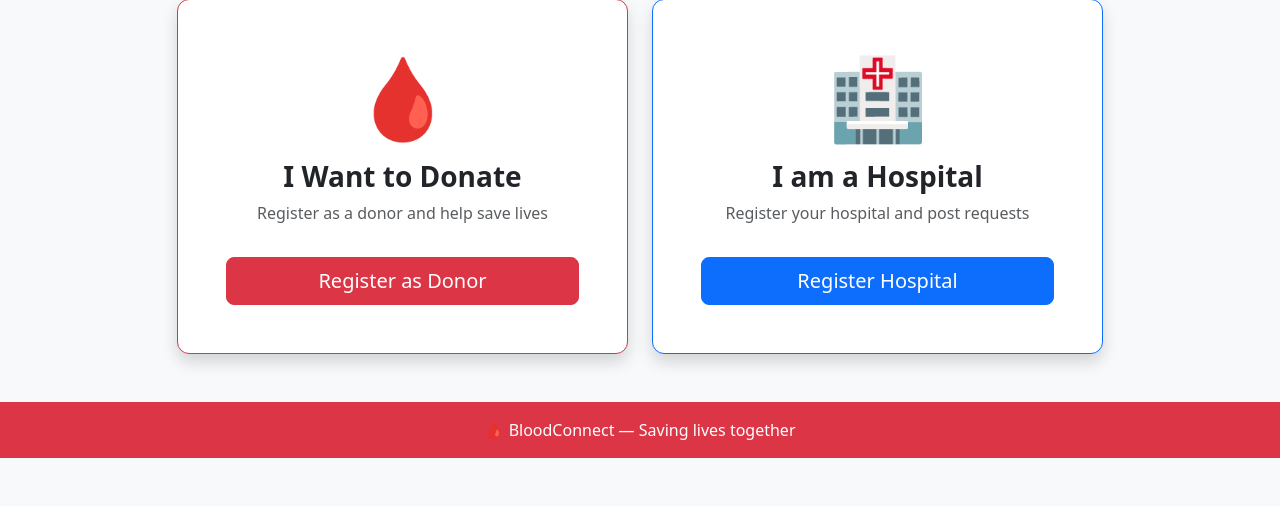
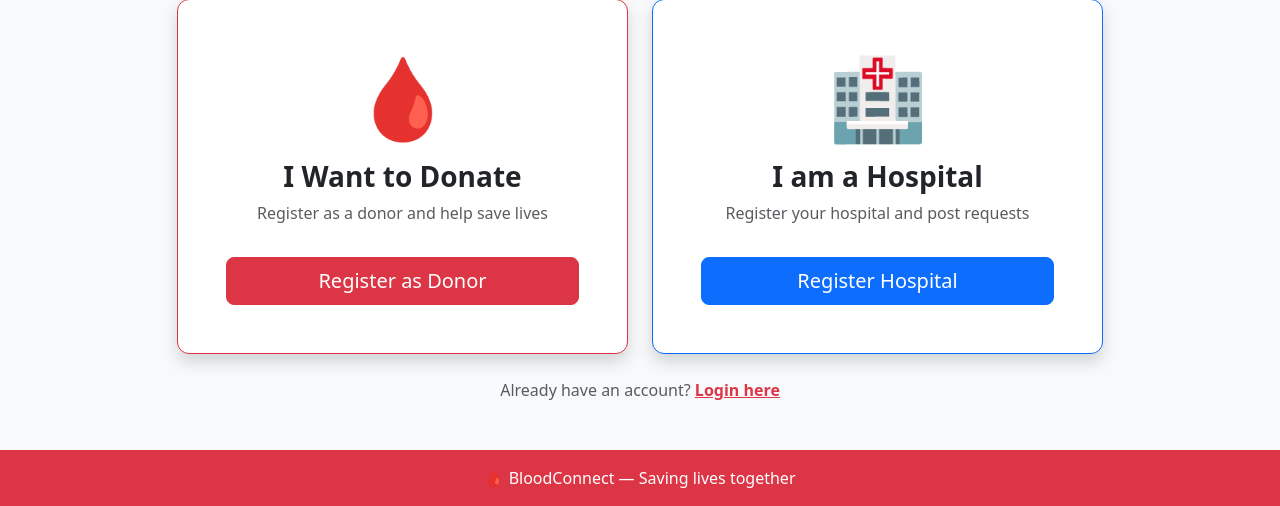
Before and after one commit to aMBMO1/BloodConnect, a Django app: page / in a window 1280 px wide. Shown: the part 346-852 px from the top of the page. Before the commit the page ends 804 px from the top, so only its background shows below. Run offline with Django 5.2, Linux system fonts and the light colour scheme; parts of the project's set-up code (start-up, migrations or seed data) failed here and were passed over.

Commit message:
Added login

```diff
--- a/core/urls.py
+++ b/core/urls.py
@@ -16,7 +16,13 @@ urlpatterns = [
          views.register_hopital,
          name='register_hopital'),
 
+       path('login/',
+         views.user_login,
+         name='login'),
 
+    path('logout/',
+         views.user_logout,
+         name='logout'),
 
     path('profile/',
          views.profile,
--- a/templates/core/home.html
+++ b/templates/core/home.html
@@ -71,7 +71,13 @@
         </div>
     </div>
 
-
+    <div class="text-center mt-4">
+        <p class="text-muted">Already have an account?
+            <a href="{% url 'core:login' %}" class="text-danger fw-bold">
+                Login here
+            </a>
+        </p>
+    </div>
 {% endif %}
 
 {% endblock %}
```
